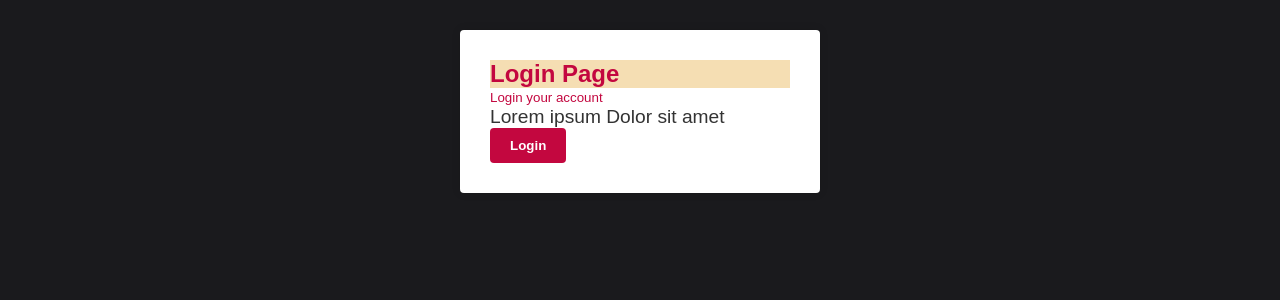
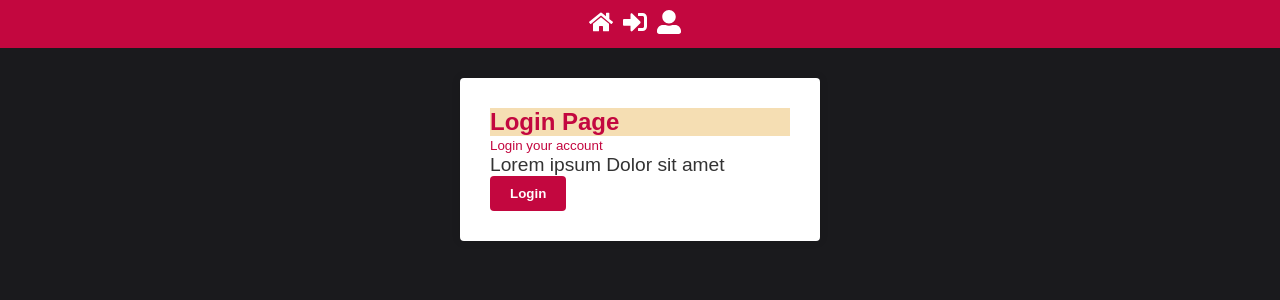
Before and after one commit to VeectorVt/reactStudyAdvanced, a React (Create React App) app in the folder react-base/: page / in a window 1280 px wide. Shown: the top 300 px of the page. Built offline with nearby package versions, Linux system fonts and the light colour scheme.

Commit message:
Criação  e configuração  do header

```diff
--- a/react-base/package.json
+++ b/react-base/package.json
@@ -9,6 +9,7 @@
     "@testing-library/user-event": "^13.5.0",
     "react": "^19.1.0",
     "react-dom": "^19.1.0",
+    "react-icons": "^5.5.0",
     "react-scripts": "5.0.1",
     "styled-components": "^6.1.19",
     "web-vitals": "^2.1.4"
--- a/react-base/src/App.js
+++ b/react-base/src/App.js
@@ -1,8 +1,10 @@
 // This file is part of the React Base project.
 import React from "react";
 import Login from "./pages/Login/Index";
-// import './styles/GlobalStyles';
+
+import Header from "./components/Header";
 import GlobalStyles from "./styles/GlobalStyles";
+
 
 function App() {
   return (
@@ -10,8 +12,9 @@
     <div className="App">
 
       {/* <h1>Hello world! </h1> */}
-       <Login />
-       <GlobalStyles />
+    <Header />
+    <Login />
+    <GlobalStyles />
     </div>
 
 
--- a/react-base/src/components/Header/index.js
+++ b/react-base/src/components/Header/index.js
@@ -0,0 +1,21 @@
+import React from "react";
+import { FaHome, FaSignInAlt, FaUserAlt } from 'react-icons/fa'
+import { Nav } from "./styled";
+// Menu navigation do Header
+// Importando os ícones do react-icons/fa
+export default function Header() {
+    return (
+
+        <Nav>
+            <a>
+                <FaHome size={24} />
+            </a>
+            <a>
+                <FaSignInAlt size={24} />
+            </a>
+            <a>
+                <FaUserAlt size={24} />
+            </a>
+
+        </Nav>)
+}
--- a/react-base/src/components/Header/styled.js
+++ b/react-base/src/components/Header/styled.js
@@ -0,0 +1,15 @@
+import styled from "styled-components";
+import {primaryColor} from "../../config/colors";
+
+export const Nav = styled.nav`
+  background-color: ${primaryColor};
+  padding: 10px;
+  display: flex;
+  align-items: center;
+  justify-content:center;
+    a{
+        color: white;
+        margin: 0 10px 0 0;
+        font-weight: bold;
+    }
+  `
```
Also changed, not shown: 1 other file (tests, documents, lock files or other folders).
